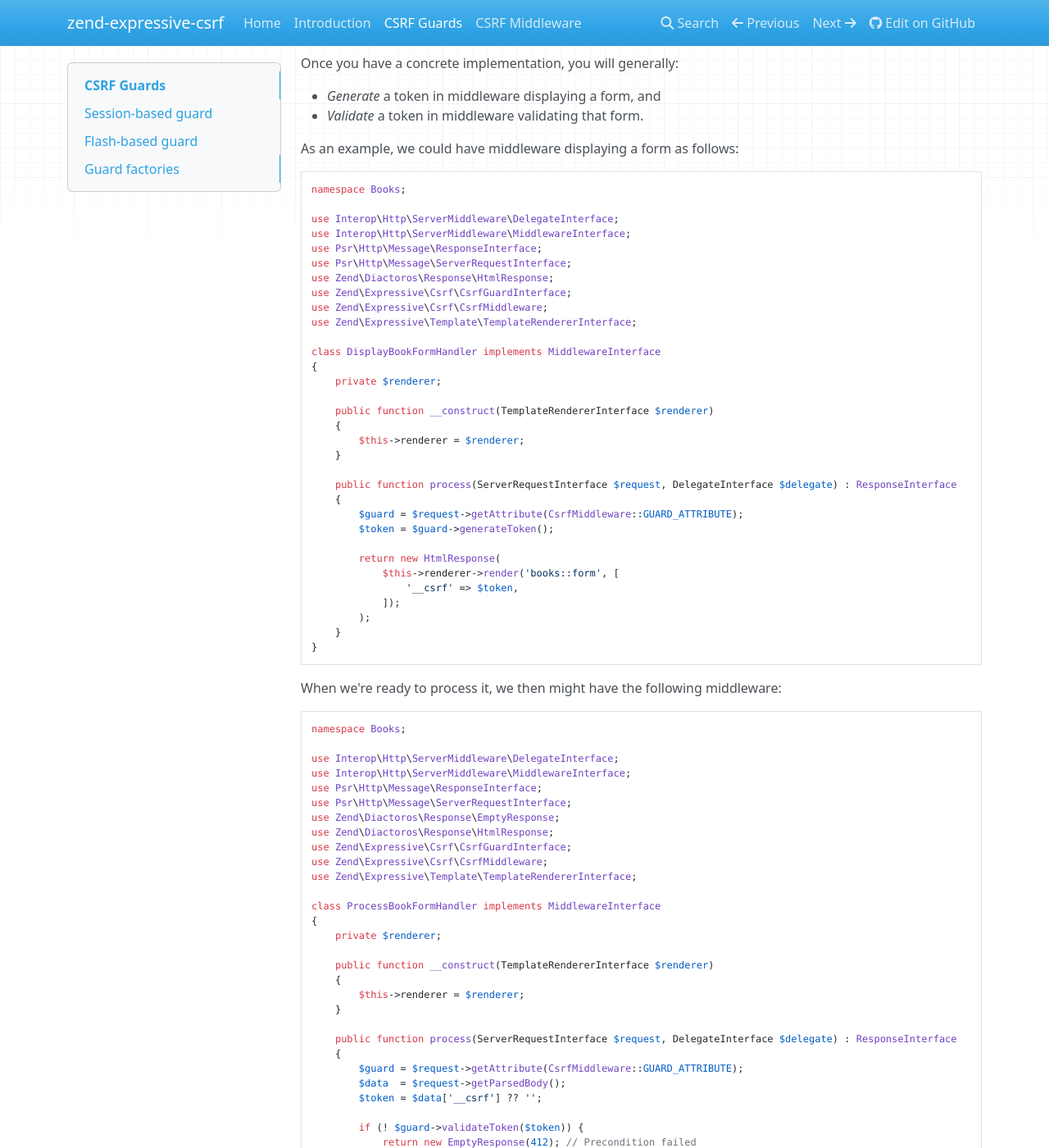
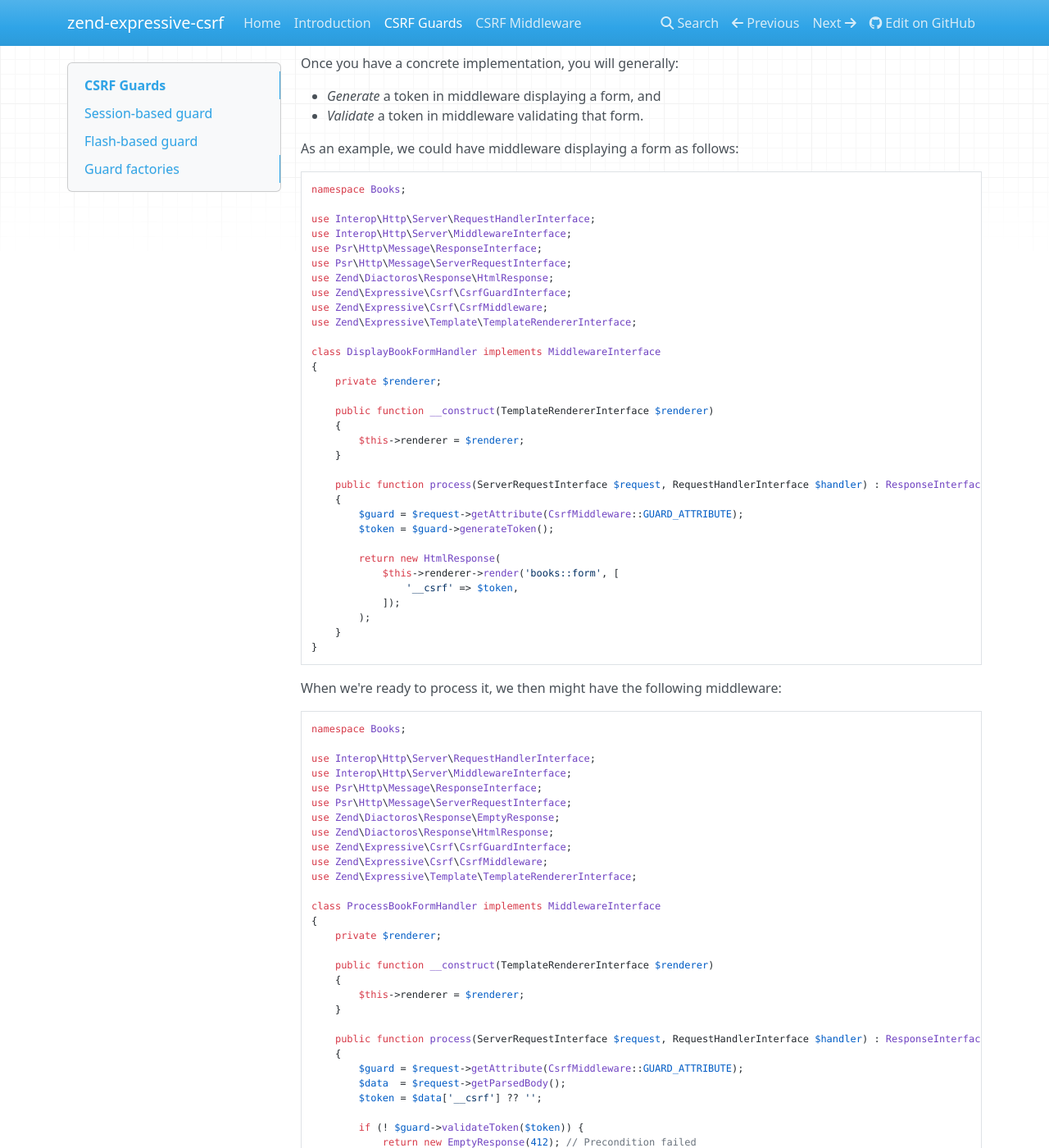
Before and after one commit to zendframework/zend-expressive-csrf, an MkDocs documentation site: the page built from docs/book/guard.md, in a window 1280 px wide and 1400 px high, scrolled down 653 px. Shown: the whole window at 82% size. Built offline with MkDocs 1.6.1, drawn with Linux system fonts in a browser that asks for light colours; nearby versions of some CDN libraries; old or Windows-style settings are respelled for this version of MkDocs; some of the changed text lies outside the part shown.

Commit message:
Updated examples in documentation to be compatible with http-interop middleware 0.5.0

````diff
--- a/docs/book/guard.md
+++ b/docs/book/guard.md
@@ -45,8 +45,8 @@ As an example, we could have middleware displaying a form as follows:
 ```php
 namespace Books;
 
-use Interop\Http\ServerMiddleware\DelegateInterface;
-use Interop\Http\ServerMiddleware\MiddlewareInterface;
+use Interop\Http\Server\RequestHandlerInterface;
+use Interop\Http\Server\MiddlewareInterface;
 use Psr\Http\Message\ResponseInterface;
 use Psr\Http\Message\ServerRequestInterface;
 use Zend\Diactoros\Response\HtmlResponse;
@@ -63,7 +63,7 @@ class DisplayBookFormHandler implements MiddlewareInterface
         $this->renderer = $renderer;
     }
 
-    public function process(ServerRequestInterface $request, DelegateInterface $delegate) : ResponseInterface
+    public function process(ServerRequestInterface $request, RequestHandlerInterface $handler) : ResponseInterface
     {
         $guard = $request->getAttribute(CsrfMiddleware::GUARD_ATTRIBUTE);
         $token = $guard->generateToken();
@@ -82,8 +82,8 @@ When we're ready to process it, we then might have the following middleware:
 ```php
 namespace Books;
 
-use Interop\Http\ServerMiddleware\DelegateInterface;
-use Interop\Http\ServerMiddleware\MiddlewareInterface;
+use Interop\Http\Server\RequestHandlerInterface;
+use Interop\Http\Server\MiddlewareInterface;
 use Psr\Http\Message\ResponseInterface;
 use Psr\Http\Message\ServerRequestInterface;
 use Zend\Diactoros\Response\EmptyResponse;
@@ -101,7 +101,7 @@ class ProcessBookFormHandler implements MiddlewareInterface
         $this->renderer = $renderer;
     }
 
-    public function process(ServerRequestInterface $request, DelegateInterface $delegate) : ResponseInterface
+    public function process(ServerRequestInterface $request, RequestHandlerInterface $handler) : ResponseInterface
     {
         $guard = $request->getAttribute(CsrfMiddleware::GUARD_ATTRIBUTE);
         $data  = $request->getParsedBody();
@@ -190,7 +190,7 @@ class SomeHandler implements MiddlewareInterface
         $this->guardFactory = $guardFactory;
     }
 
-    public function process(ServerRequestInterface $request, DelegateInterface $delegate)
+    public function process(ServerRequestInterface $request, RequestHandlerInterface $handler)
     {
         $guard = $this->guardFactory->createGuardFromRequest($request);
         // ...
````
